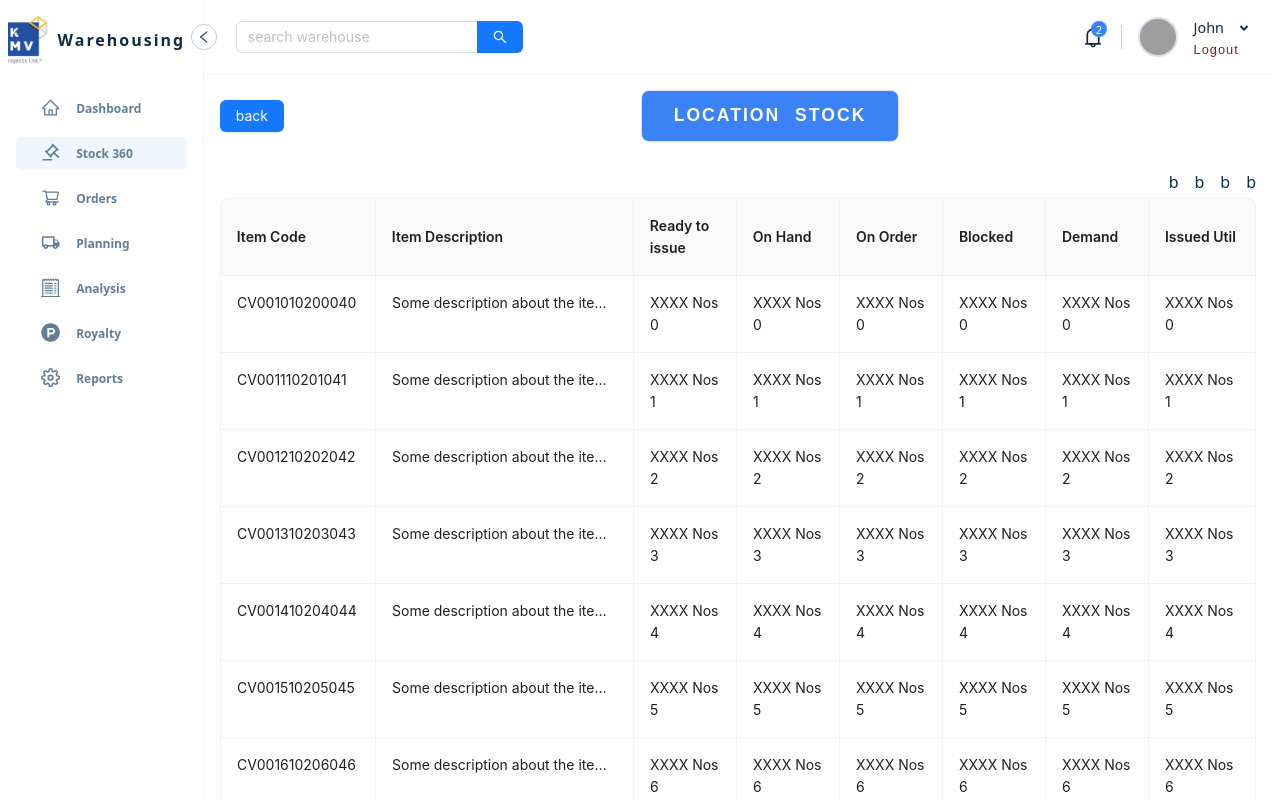
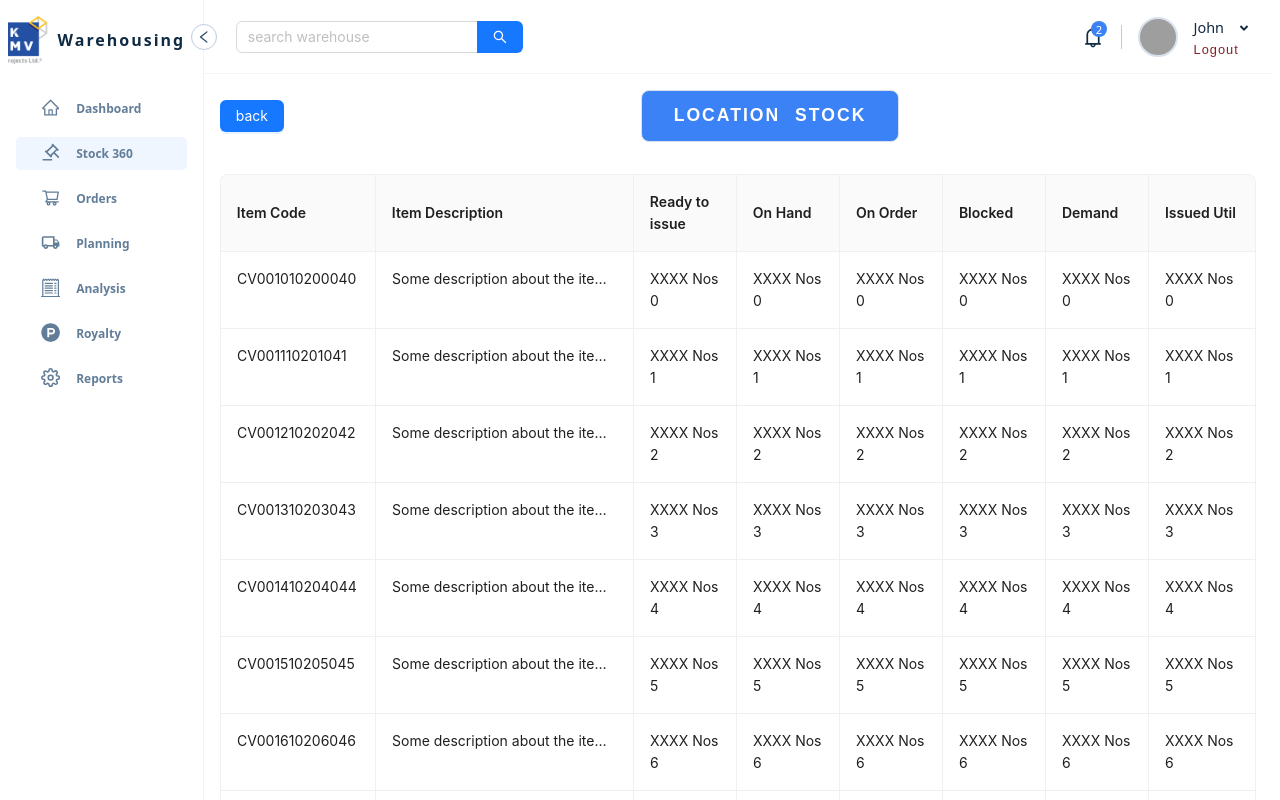
Before and after one commit to PiersoftDev/warehouse-portal, a React (Create React App) app: page /stock/table in a window 1280 px wide. Shown: the top 800 px of the page. Built offline with nearby package versions, Linux system fonts and the light colour scheme; grey boxes are pictures that could not be loaded.

Commit message:
table btns removed

```diff
--- a/src/pages/dashboardPages/DataDisplayPage.js
+++ b/src/pages/dashboardPages/DataDisplayPage.js
@@ -1,5 +1,7 @@
 import { Button, Table } from 'antd'
 import { useNavigate } from 'react-router-dom'
+import { FcPrint } from 'react-icons/fc'
+import { AiFillDelete } from 'react-icons/ai'
 
 const columns = [
   {
@@ -82,12 +84,16 @@ const DataDisplayPage = (props) => {
       </div>
 
       <div className="my-table-container">
-        <div className="table-btns-container">
+        {/* <div className="table-btns-container">
           <span>b</span>
           <span>b</span>
-          <span>b</span>
-          <span>b</span>
-        </div>
+          <span>
+            <AiFillDelete />
+          </span>
+          <span>
+            <FcPrint />
+          </span>
+        </div> */}
         <Table
           className="my-custom-table"
           bordered
```
